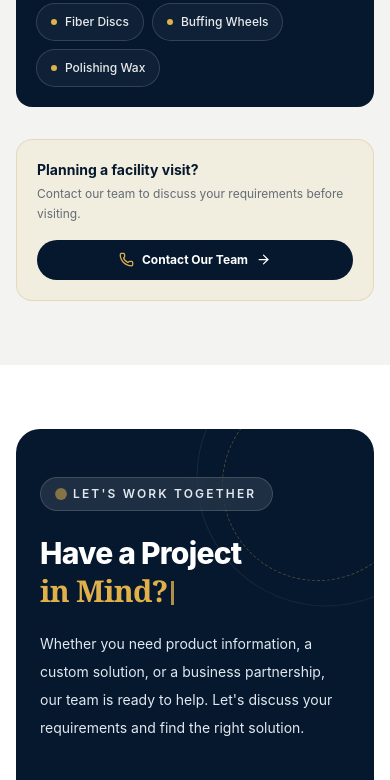
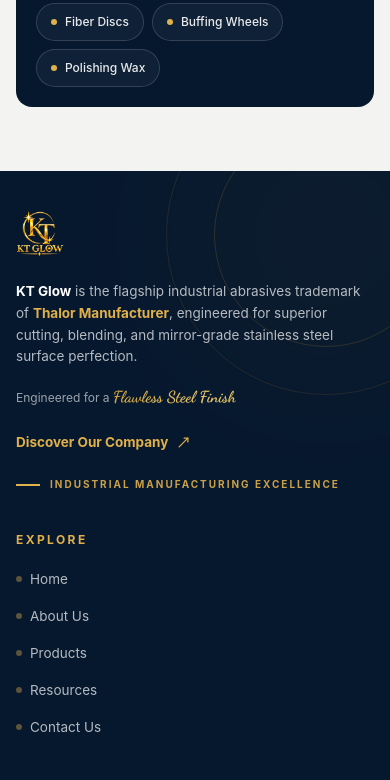
Before and after one commit to Rohit-Dhaka/ktglowhisar, a React (Vite) app: page /contact in a window 390 px wide. Shown: the part 6860-7640 px from the top of the page. Built offline with nearby package versions, Linux system fonts and the light colour scheme.

Commit message:
remove section in contact page

```diff
--- a/src/components/about/ManufacturingCapabilities.jsx
+++ b/src/components/about/ManufacturingCapabilities.jsx
@@ -59,20 +59,7 @@ const capabilities = [
 const AUTO_DELAY = 4000;
 const EASE = [0.22, 1, 0.36, 1];
 
-const sectionVariants = {
-  hidden: {
-    opacity: 0,
-    y: 35,
-  },
-  visible: {
-    opacity: 1,
-    y: 0,
-    transition: {
-      duration: 0.7,
-      ease: EASE,
-    },
-  },
-};
+
 
 const containerVariants = {
   hidden: {
--- a/src/components/contact/FacilityVisitSection.jsx
+++ b/src/components/contact/FacilityVisitSection.jsx
@@ -428,36 +428,7 @@ const FacilityVisitSection = () => {
           </div>
         </motion.div>
 
-        {/* =================================================
-            BOTTOM CALL TO ACTION
-        ================================================= */}
 
-        <motion.div
-          initial={{ opacity: 0, y: reduce ? 0 : 15 }}
-          whileInView={{ opacity: 1, y: 0 }}
-          viewport={{ once: true }}
-          transition={{ duration: 0.6, ease: EASE }}
-          className="mt-8 flex flex-col gap-4 rounded-2xl border border-[#B8862B]/20 bg-[#E0B04A]/10 p-5 sm:flex-row sm:items-center sm:justify-between sm:p-6"
-        >
-          <div>
-            <p className="text-sm font-bold text-[#06182E] sm:text-base">
-              Planning a facility visit?
-            </p>
-
-            <p className="mt-1 text-xs leading-5 text-[#06182E]/60 sm:text-sm">
-              Contact our team to discuss your requirements before visiting.
-            </p>
-          </div>
-
-          <a
-            href={`tel:${COMPANY.phone}`}
-            className="inline-flex shrink-0 items-center justify-center gap-2 rounded-full bg-[#06182E] px-6 py-3 text-xs font-bold text-white transition-colors hover:bg-[#0D2A4A] sm:text-sm"
-          >
-            <Phone size={15} className="text-[#E0B04A]" />
-            Contact Our Team
-            <ArrowRight size={15} />
-          </a>
-        </motion.div>
       </div>
     </section>
   );
--- a/src/components/products/ProductRangeSection.jsx
+++ b/src/components/products/ProductRangeSection.jsx
@@ -16,8 +16,8 @@ import {
 } from "lucide-react";
 
 import A from "../../assets/images/a.png";
-import B from "../../assets/images/b.png";
-import C from "../../assets/images/c.png";
+// import B from "../../assets/images/b.png";
+// import C from "../../assets/images/c.png";
 import D from "../../assets/images/d.png";
 import E from "../../assets/images/e.png";
 import F from "../../assets/images/f.png";
--- a/src/pages/About.jsx
+++ b/src/pages/About.jsx
@@ -1,10 +1,10 @@
-import AboutCTA from "../components/about/AboutCTA";
+// import AboutCTA from "../components/about/AboutCTA";
 import AboutHero from "../components/about/AboutHero";
 import ManufacturingCapabilities from "../components/about/ManufacturingCapabilities";
 import MissionVisionValues from "../components/about/MissionVisionValues";
 import QualityAssurance from "../components/about/QualityAssurance";
 import WhoWeAre from "../components/about/WhoWeAre";
-import WhyChooseUs from "../components/about/WhyChooseUs";
+// import WhyChooseUs from "../components/about/WhyChooseUs";
 
 const About = () => {
   return (
--- a/src/pages/Contact.jsx
+++ b/src/pages/Contact.jsx
@@ -1,10 +1,10 @@
-import ContactCTA from "../components/contact/ContactCTA"
+// import ContactCTA from "../components/contact/ContactCTA"
 import ContactForm from "../components/contact/ContactForm"
 import ContactHero from "../components/contact/ContactHero"
 import DepartmentContactSection from "../components/contact/DepartmentContactSection"
 import FacilityVisitSection from "../components/contact/FacilityVisitSection"
-import ContactSection from "../components/home/ContactSection"
-import LocationSection from "../components/home/Locationsection"
+// import ContactSection from "../components/home/ContactSection"
+// import LocationSection from "../components/home/Locationsection"
 
 
 
@@ -15,7 +15,7 @@ const Contact = () => {
         <DepartmentContactSection/>
         <ContactForm/>
         <FacilityVisitSection/>
-        <ContactCTA/>
+        {/* <ContactCTA/> */}
 
     </main>
   )
--- a/src/pages/Home.jsx
+++ b/src/pages/Home.jsx
@@ -1,6 +1,6 @@
 import AboutSection from "../components/home/AboutSection";
 import Hero from "../components/home/Hero";
-import IndustriesWeServe from "../components/home/IndustriesWeServe";
+// import IndustriesWeServe from "../components/home/IndustriesWeServe";
 import ManufacturingProcess from "../components/home/ManufacturingProcess";
 import ProductApplications from "../components/home/ProductApplications";
 
```
